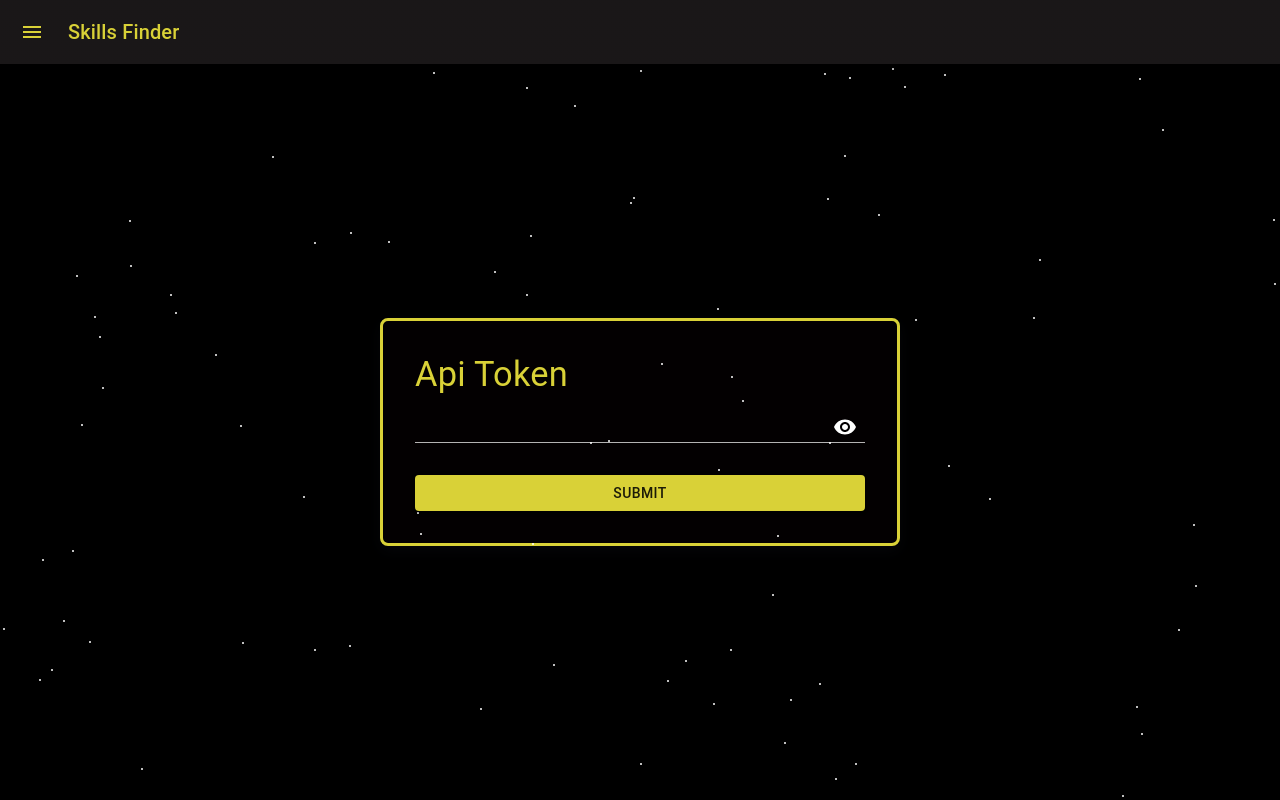
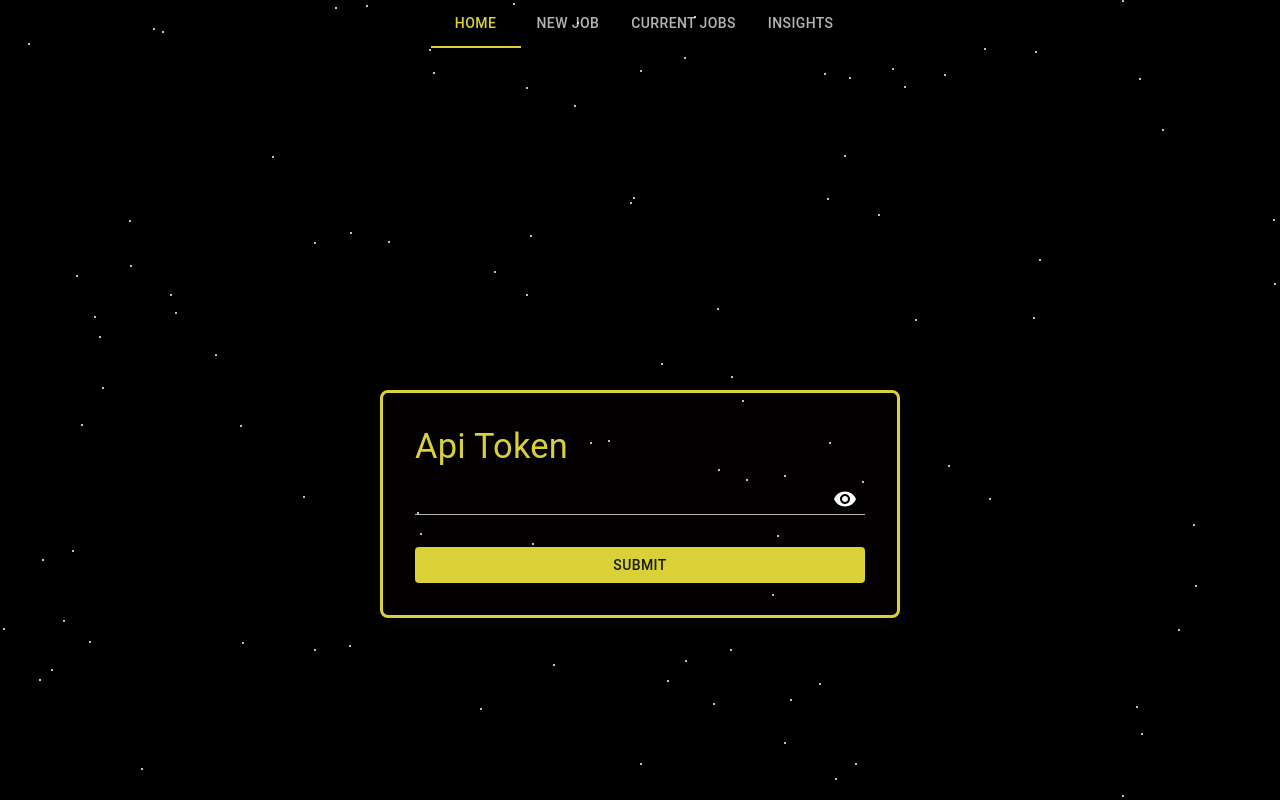
Before and after one commit to joseph-pq/skills-finder, a React (Create React App) app: page / in a window 1280 px wide. Built offline with nearby package versions, Linux system fonts and the light colour scheme.

Commit message:
♻️ use tabs instead of drawer in home page

```diff
--- a/package.json
+++ b/package.json
@@ -8,7 +8,8 @@
     "@fontsource/roboto": "^5.1.0",
     "@google/generative-ai": "^0.23.0",
     "@mui/icons-material": "^6.1.9",
-    "@mui/material": "^6.1.9",
+    "@mui/lab": "^6.0.0-beta.30",
+    "@mui/material": "^6.4.7",
     "@mui/x-data-grid": "^7.23.0",
     "@testing-library/jest-dom": "^5.17.0",
     "@testing-library/react": "^13.4.0",
--- a/src/App.jsx
+++ b/src/App.jsx
@@ -1,124 +1,47 @@
-import React from 'react';
-import Drawer from '@mui/material/Drawer';
-import { styled } from '@mui/material/styles';
-import Divider from '@mui/material/Divider';
-import ChevronLeftIcon from '@mui/icons-material/ChevronLeft';
-import ChevronRightIcon from '@mui/icons-material/ChevronRight';
-import AppBar from '@mui/material/AppBar';
-import Toolbar from '@mui/material/Toolbar';
-import IconButton from '@mui/material/IconButton';
-import MenuIcon from '@mui/icons-material/Menu';
-import Typography from '@mui/material/Typography';
+import React, { useState } from 'react';
+import { Box, Tab } from '@mui/material';
+import { JobsProvider } from './JobsContext';
+import TabContext from '@mui/lab/TabContext';
+import TabList from '@mui/lab/TabList';
+import TabPanel from '@mui/lab/TabPanel';
+
+import Space from './Space.js';
 import JobForm from './JobForm';
-import Space from './Space.js';
-import Box from '@mui/material/Box';
-import List from '@mui/material/List';
-import ListItem from '@mui/material/ListItem';
-import ListItemButton from '@mui/material/ListItemButton';
-import ListItemIcon from '@mui/material/ListItemIcon';
-import HomeIcon from '@mui/icons-material/Home';
-import StorageIcon from '@mui/icons-material/Storage';
-import InsightsIcon from '@mui/icons-material/Insights';
-import WorkIcon from '@mui/icons-material/Work';
-import ListItemText from '@mui/material/ListItemText';
-import { JobsProvider } from './JobsContext';
 import { SetupSkillsFinder } from './SetupSkillsFinder';
 import { InsightsView } from './InsightsView';
 import { StorageView } from './StorageView';
 
 
-const DrawerHeader = styled('div')(({ theme }) => ({
-  display: 'flex',
-  alignItems: 'center',
-  padding: theme.spacing(0, 1),
-  // necessary for content to be below app bar
-  ...theme.mixins.toolbar,
-  justifyContent: 'flex-end',
-}));
+const TABS = [
+  { label: 'Home', value: '1', component: <SetupSkillsFinder /> },
+  { label: 'New Job', value: '2', component: <JobForm /> },
+  { label: 'Current Jobs', value: '3', component: <StorageView /> },
+  { label: 'Insights', value: '4', component: <InsightsView /> },
+];
 
-function CustomListItem(props) {
-  return (
-    <ListItem key={props.key_name} disablePadding>
-      <ListItemButton
-        onClick={() => {
-          props.setCurrentView(props.key_name);
-        }}
-      >
-        <ListItemIcon>
-          {props.icon}
-        </ListItemIcon>
-        <ListItemText primary={props.text} />
-      </ListItemButton>
-    </ListItem>
-  );
-}
+function App() {
+  const [currentTab, setCurrentTab] = useState('1');
 
-
-
-function App(props) {
-  const [open, setOpen] = React.useState(false);
-  const [currentView, setCurrentView] = React.useState('Setup');
-
-  const handleDrawerOpen = () => {
-    setOpen(true);
-  };
-
-  const handleDrawerClose = () => {
-    setOpen(false);
-  };
-
+  const handleTabChange = (_, newValue) => setCurrentTab(newValue);
 
   return (
     <JobsProvider>
-      <AppBar position="fixed" open={open}>
-        <Toolbar>
-          <IconButton
-            color="inherit"
-            aria-label="open drawer"
-            onClick={handleDrawerOpen}
-            edge="start"
-            sx={[
-              {
-                mr: 2,
-              },
-              open && { display: 'none' },
-            ]}
-          >
-            <MenuIcon />
-          </IconButton>
-          <Typography variant="h6" noWrap component="div">
-            Skills Finder
-          </Typography>
-        </Toolbar>
-      </AppBar>
-
-      <Drawer
-        open={open}
-        variant="persistent"
-        anchor="left"
-      >
-        <DrawerHeader>
-          <IconButton onClick={handleDrawerClose}>
-            {/*   {theme.direction === 'ltr' ? <ChevronLeftIcon /> : <ChevronRightIcon />} */}
-          </IconButton>
-        </DrawerHeader>
-        <Divider />
-        <List>
-          <CustomListItem key_name='Setup' text='Setup' icon={<HomeIcon />} setCurrentView={setCurrentView} />
-          <CustomListItem key_name='Jobs' text='Jobs' icon={<WorkIcon />} setCurrentView={setCurrentView} />
-          <CustomListItem key_name='Data' text='data' icon={<StorageIcon />} setCurrentView={setCurrentView} />
-          <CustomListItem key_name='Insights' text='Insights' icon={<InsightsIcon />} setCurrentView={setCurrentView} />
-        </List>
-      </Drawer>
-
-      <div className="App">
-        <Space>
-          {currentView === 'Setup' && <SetupSkillsFinder />}
-          {currentView === 'Jobs' && <JobForm />}
-          {currentView === 'Insights' && <InsightsView />}
-          {currentView === 'Data' && <StorageView />}
-        </Space>
-      </div>
+      <Space>
+        <TabContext value={currentTab}>
+          <Box sx={{ display: "flex", flexDirection: "column", alignItems: "center", width: "100%" }}>
+            <TabList onChange={handleTabChange} aria-label="App navigation tabs">
+              {TABS.map(({ label, value }) => (
+                <Tab key={value} label={label} value={value} />
+              ))}
+            </TabList>
+          </Box>
+          {TABS.map(({ value, component }) => (
+            <TabPanel key={value} value={value}>
+              {component}
+            </TabPanel>
+          ))}
+        </TabContext>
+      </Space>
     </JobsProvider>
   );
 }
```
Also changed, not shown: 1 other file (tests, documents, lock files or other folders).
